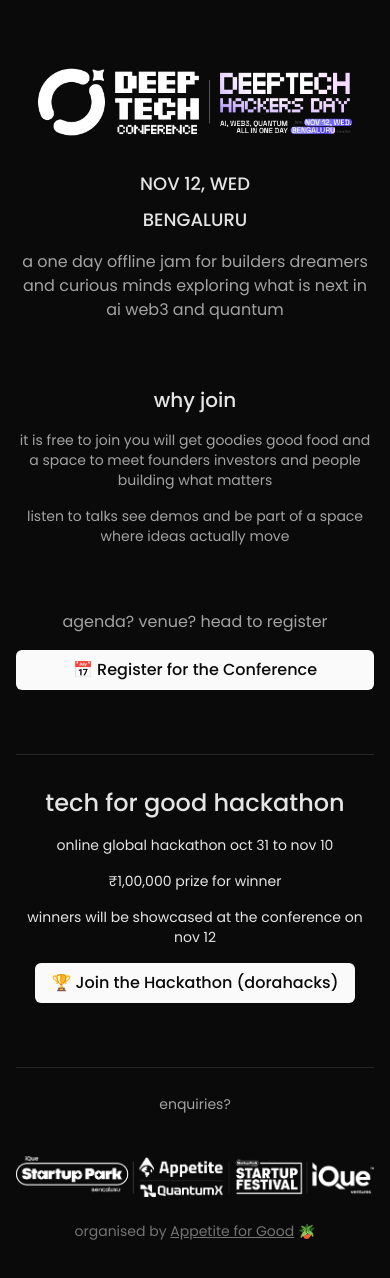
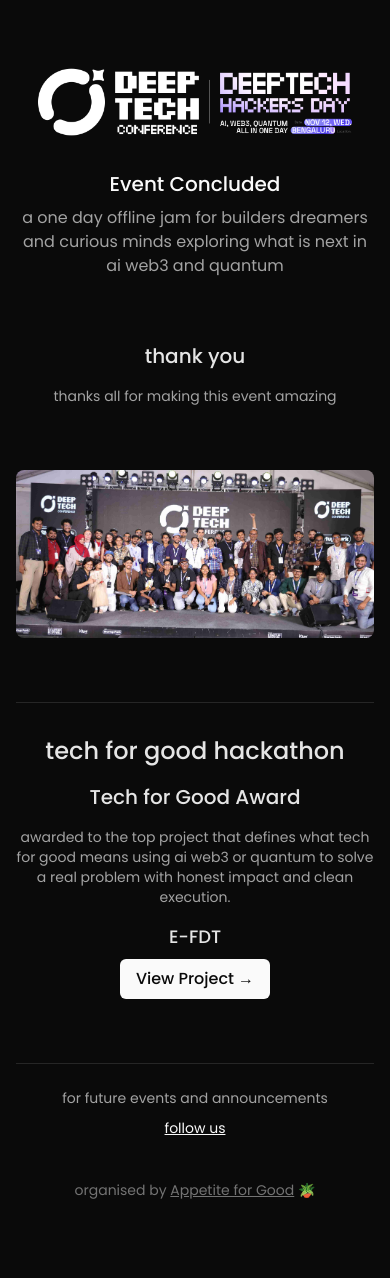
Before and after one commit to appetite-studio-team/deeptechconf, a Next.js app: page / in a window 390 px wide. Shown: the top 1278 px of the page. After the commit the page ends 1248 px from the top, so only its background shows below. Built offline with nearby package versions, Linux system fonts and the light colour scheme.

Commit message:
Update site: event concluded, add event photo and hackathon winner details

```diff
--- a/app/apply/page.tsx
+++ b/app/apply/page.tsx
@@ -1,16 +1,15 @@
 'use client';
 
-import { useEffect } from 'react';
-
 export default function ApplyRedirect() {
-  useEffect(() => {
-    // Immediate redirect - metadata is in layout for SEO/scrapers
-    window.location.href = 'https://tally.so/r/wv79j0';
-  }, []);
-
   return (
     <div className="min-h-screen flex items-center justify-center bg-bg text-text">
-      <p>Redirecting to application form...</p>
+      <div className="text-center space-y-4">
+        <h1 className="text-2xl font-medium">Applications Closed</h1>
+        <p className="text-neutral-400">The event has concluded. Thank you for your interest!</p>
+        <a href="/" className="inline-block mt-4 text-accent hover:text-white underline">
+          Return to homepage
+        </a>
+      </div>
     </div>
   );
 }
--- a/app/hack/page.tsx
+++ b/app/hack/page.tsx
@@ -1,16 +1,15 @@
 'use client';
 
-import { useEffect } from 'react';
-
 export default function HackRedirect() {
-  useEffect(() => {
-    // Immediate redirect - metadata is in layout for SEO/scrapers
-    window.location.href = 'https://dorahacks.io/hackathon/hack-for-good/';
-  }, []);
-
   return (
     <div className="min-h-screen flex items-center justify-center bg-bg text-text">
-      <p>Redirecting to hackathon...</p>
+      <div className="text-center space-y-4">
+        <h1 className="text-2xl font-medium">Hackathon Concluded</h1>
+        <p className="text-neutral-400">The hackathon has ended. Thank you to all participants!</p>
+        <a href="/" className="inline-block mt-4 text-accent hover:text-white underline">
+          Return to homepage
+        </a>
+      </div>
     </div>
   );
 }
--- a/app/page.tsx
+++ b/app/page.tsx
@@ -5,48 +5,53 @@
       <header className="space-y-4 text-center">
         <h1 className="sr-only">DeepTech Hackers Day Bengaluru</h1>
         <div className="space-y-2">
-          <p className="text-lg font-medium">NOV 12, WED</p>
-          <p className="text-lg font-medium">BENGALURU</p>
+          <p className="text-xl font-medium text-accent">Event Concluded</p>
+          <p className="text-neutral-400">
+            a one day offline jam for builders dreamers and curious minds exploring what is next in ai web3 and quantum
+          </p>
         </div>
-        <p className="text-neutral-400">
-          a one day offline jam for builders dreamers and curious minds exploring what is next in ai web3 and quantum
-        </p>
       </header>
 
       <section className="space-y-4 text-center -mt-12">
-        <h2 className="text-xl font-medium">why join</h2>
-        <p className="text-sm text-neutral-400">it is free to join you will get goodies good food and a space to meet founders investors and people building what matters</p>
-        <p className="text-sm text-neutral-400">listen to talks see demos and be part of a space where ideas actually move</p>
+        <h2 className="text-xl font-medium">thank you</h2>
+        <p className="text-sm text-neutral-400">thanks all for making this event amazing</p>
       </section>
 
-      <div className="text-center space-y-4">
-        <p className="text-neutral-400">agenda? venue? head to register</p>
-        <div className="flex flex-col sm:flex-row justify-center gap-4">
-          <a href="https://luma.com/cgr5nmdo" target="_blank" className="px-5 py-2 bg-accent text-bg rounded-md font-medium hover:bg-white">
-            📅 Register for the Conference
-          </a>
-        </div>
+      <div className="space-y-4">
+        <img src="/event photo.jpg" alt="DeepTech Conference Event Photo" className="w-full rounded-lg" />
       </div>
 
       <div className="border-t border-neutral-800 pt-8">
         <section className="space-y-4 text-center">
           <h2 className="text-2xl font-medium">tech for good hackathon</h2>
-          <p className="text-sm">online global hackathon oct 31 to nov 10</p>
-          <p className="text-sm">₹1,00,000 prize for winner</p>
-          <p className="text-sm">winners will be showcased at the conference on nov 12</p>
-          <a href="https://dorahacks.io/hackathon/hack-for-good/" target="_blank" className="inline-flex items-center gap-2 rounded-md bg-accent text-bg px-4 py-2 font-medium hover:bg-white">
-            🏆 Join the Hackathon (dorahacks)
-          </a>
+
+          <div className="mt-8 space-y-4">
+            <h3 className="text-xl font-medium">Tech for Good Award</h3>
+            <p className="text-sm text-neutral-400 max-w-2xl mx-auto">
+              awarded to the top project that defines what tech for good means using ai web3 or quantum to solve a real problem with honest impact and clean execution.
+            </p>
+            <div className="space-y-2">
+              <p className="text-lg font-medium">E-FDT</p>
+              <a
+                href="https://dorahacks.io/buidl/36212"
+                target="_blank"
+                rel="noopener noreferrer"
+                className="inline-flex items-center gap-2 rounded-md bg-accent text-bg px-4 py-2 font-medium hover:bg-white transition-colors"
+              >
+                View Project →
+              </a>
+            </div>
+          </div>
         </section>
       </div>
 
       <footer className="pt-6 border-t border-neutral-800 space-y-6">
         <div className="text-center pb-4">
-          <a href="mailto:deeptechconf@appetite.studio" className="text-neutral-400 hover:text-white text-sm">
-            enquiries?
+          <p className="text-neutral-400 text-sm mb-2">for future events and announcements</p>
+          <a href="https://linktr.ee/appetite_studio" target="_blank" rel="noopener noreferrer" className="text-accent hover:text-white text-sm underline">
+            follow us
           </a>
         </div>
-        <img src="/footer-sponsors.png" alt="Sponsors" className="w-full" />
         <div className="text-sm text-neutral-500 text-center">
           organised by <a href="https://appetite.studio/" target="_blank" className="underline hover:text-white">Appetite for Good</a> 🪴
         </div>
```
Also changed, not shown: public/event photo.jpg (added).
